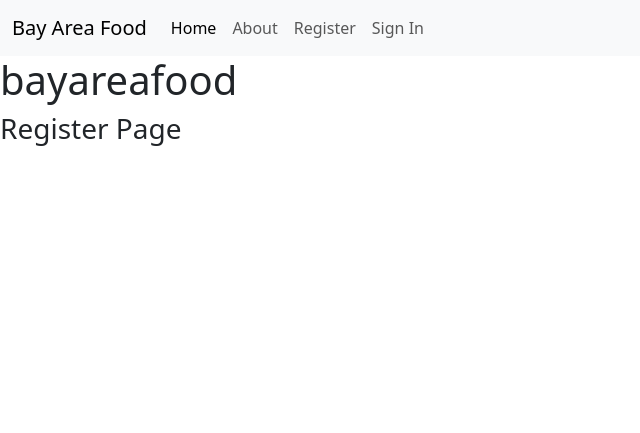
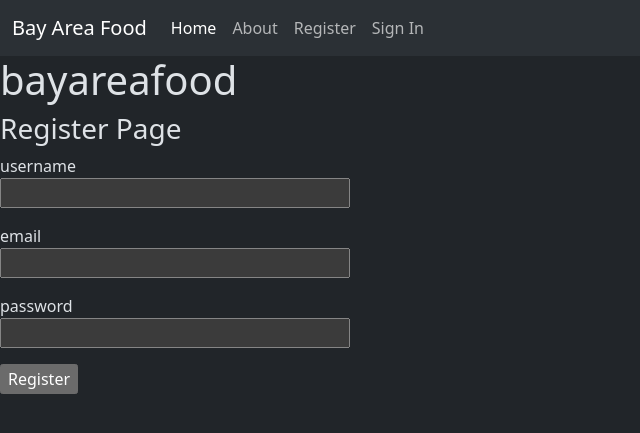
Before and after one commit to karinaquenta/w6d1_flask_landingpage, a Flask app: page /auth/register in a window 1280 px wide. Shown: the top 433 px of the page, without its empty margins (0-640 px from the left). Run offline with Flask 3, Linux system fonts and the light colour scheme.

Commit message:
added user form and database

```diff
--- a/app/__init__.py
+++ b/app/__init__.py
@@ -1,8 +1,16 @@
 from flask import Flask
+from config import Config
+from flask_sqlalchemy import SQLAlchemy
+from flask_migrate import Migrate
 
 app=Flask(__name__)
+app.config.from_object(Config)
+db = SQLAlchemy(app)
+migrate = Migrate(app,db)
 
 from app.blueprints.auth import bp as auth_bp
 app.register_blueprint(auth_bp)
 from app.blueprints.main import bp as main_bp
 app.register_blueprint(main_bp)
+
+from app import models
--- a/app/blueprints/auth/routes.py
+++ b/app/blueprints/auth/routes.py
@@ -1,11 +1,29 @@
-from flask import render_template
+from flask import render_template, flash, redirect, url_for
 
+from app.models import User
+from app import db
 from . import bp
+
+from app.forms import RegisterForm
 
 @bp.route('/signin')
 def signin():
     return render_template('signin.jinja')
 
-@bp.route('/register')
+@bp.route('/register', methods=['GET','POST'])
 def register():
-    return render_template('register.jinja')
+    form = RegisterForm()
+    if form.validate_on_submit():
+        username = form.username.data
+        user = User.query.filter_by(username=form.username.data).first()
+        email = User.query.filter_by(email=form.email.data).first()
+        if not email and not user:
+            u = User(username=form.username.data,email=form.email.data,password=form.password.data)
+            u.commit()
+            flash(f"{form.username.data} registered")
+            return redirect(url_for("main.home"))
+        if user:
+            flash(f'{form.username.data} already taken, try again')
+        else:
+            flash(f'{form.email.data} already taken, try again')
+    return render_template('register.jinja', form = form)
--- /dev/null
+++ b/app/forms.py
@@ -0,0 +1,9 @@
+from flask_wtf import FlaskForm
+from wtforms import StringField, PasswordField, SubmitField
+from wtforms.validators import DataRequired, Email
+
+class RegisterForm(FlaskForm):
+    username = StringField('username', validators=[DataRequired()])
+    email = StringField('email', validators=[DataRequired(), Email()])
+    password = PasswordField('password',validators=[DataRequired()])
+    submit = SubmitField('Register')
--- /dev/null
+++ b/app/static/main.css
@@ -0,0 +1,3 @@
+.err-msg{
+    color:red
+}
--- a/app/templates/base.jinja
+++ b/app/templates/base.jinja
@@ -1,41 +1,28 @@
 <!DOCTYPE html>
-<html lang="en">
+<html lang="en" data-bs-theme="dark">
 <head>
     <meta charset="UTF-8">
     <meta http-equiv="X-UA-Compatible" content="IE=edge">
     <meta name="viewport" content="width=device-width, initial-scale=1.0">
+    <link href="https://cdn.jsdelivr.net/npm/bootstrap@5.3.0-alpha3/dist/css/bootstrap.min.css" rel="stylesheet" integrity="sha384-KK94CHFLLe+nY2dmCWGMq91rCGa5gtU4mk92HdvYe+M/SXH301p5ILy+dN9+nJOZ" crossorigin="anonymous">
+    <link rel="stylesheet" href="{{ url_for('static', filename='main.css') }}">
     {% if title %}
     <title>{{ title }}</title>
     {% else %}
     <title>Bay Area Food</title>
     {% endif %}
-    <link href="https://cdn.jsdelivr.net/npm/bootstrap@5.3.0-alpha3/dist/css/bootstrap.min.css" rel="stylesheet" integrity="sha384-KK94CHFLLe+nY2dmCWGMq91rCGa5gtU4mk92HdvYe+M/SXH301p5ILy+dN9+nJOZ" crossorigin="anonymous">
 </head>
 <body>
-<nav class="navbar navbar-expand-lg bg-body-tertiary">
-  <div class="container-fluid">
-    <a class="navbar-brand" href="#">Bay Area Food</a>
-    <button class="navbar-toggler" type="button" data-bs-toggle="collapse" data-bs-target="#navbarNav" aria-controls="navbarNav" aria-expanded="false" aria-label="Toggle navigation">
-      <span class="navbar-toggler-icon"></span>
-    </button>
-    <div class="collapse navbar-collapse" id="navbarNav">
-      <ul class="navbar-nav">
-        <li class="nav-item">
-          <a class="nav-link active" aria-current="page" href="/">Home</a>
-        </li>
-        <li class="nav-item">
-          <a class="nav-link" href="/about">About</a>
-        </li>
-        <li class="nav-item">
-          <a class="nav-link" href="/auth/register">Register</a>
-        </li>
-          <li class="nav-item">
-          <a class="nav-link" href="/auth/signin">Sign In</a>
-        </li>
-      </ul>
-    </div>
-  </div>
-</nav>
+{% include "navbar.jinja" %}
+{% with messages = get_flashed_messages() %}
+{% if messages %}
+<ul>
+{% for message in messages %}
+<li>{{ message }}</li>
+{% endfor %}
+</ul>
+{% endif %}
+{% endwith %}
     <h1>bayareafood</h1>
     {% block content %}{% endblock %}
     <script src="https://cdn.jsdelivr.net/npm/bootstrap@5.3.0-alpha3/dist/js/bootstrap.bundle.min.js" integrity="sha384-ENjdO4Dr2bkBIFxQpeoTz1HIcje39Wm4jDKdf19U8gI4ddQ3GYNS7NTKfAdVQSZe" crossorigin="anonymous"></script>
--- /dev/null
+++ b/app/templates/navbar.jinja
@@ -0,0 +1,24 @@
+<nav class="navbar navbar-expand-lg bg-body-tertiary">
+  <div class="container-fluid">
+    <a class="navbar-brand" href="#">Bay Area Food</a>
+    <button class="navbar-toggler" type="button" data-bs-toggle="collapse" data-bs-target="#navbarNav" aria-controls="navbarNav" aria-expanded="false" aria-label="Toggle navigation">
+    <span class="navbar-toggler-icon"></span>
+    </button>
+    <div class="collapse navbar-collapse" id="navbarNav">
+      <ul class="navbar-nav">
+        <li class="nav-item">
+          <a class="nav-link active" aria-current="page" href="{{ url_for('main.home') }}">Home</a>
+        </li>
+        <li class="nav-item">
+          <a class="nav-link" href="{{ url_for('main.about') }}">About</a>
+        </li>
+        <li class="nav-item">
+          <a class="nav-link" href="{{ url_for('auth.register') }}">Register</a>
+        </li>
+          <li class="nav-item">
+          <a class="nav-link" href="{{ url_for('auth.signin') }}">Sign In</a>
+        </li>
+      </ul>
+    </div>
+  </div>
+</nav>
--- a/app/templates/register.jinja
+++ b/app/templates/register.jinja
@@ -1,5 +1,27 @@
 {% extends "base.jinja"%}
 
 {% block content %}
+<form action="" method="post">
     <h3>Register Page</h3>
+    {{ form.hidden_tag() }}
+    <p>
+        {{ form.username.label }}<br>
+        {{ form.username(size=32) }}
+    </p>
+    <p>
+        {{ form.email.label }}<br>
+        {{ form.email(size=32) }}
+        {% for error in form.email.errors %}
+        <span class="err-msg">{{ error }}</span>
+        {% endfor %}
+    </p>
+    <p>
+        {{ form.password.label }}<br>
+        {{ form.password(size=32) }}
+        {% for error in form.password.errors %}
+        <span class="err-msg">{{ error }}</span>
+        {% endfor %}
+    </p>
+    <p>{{ form.submit() }}</p>
+    </form>
 {% endblock content %}
--- /dev/null
+++ b/config.py
@@ -0,0 +1,5 @@
+import os
+
+class Config():
+    SECRET_KEY = os.environ.get('SECRET_KEY')
+    SQLALCHEMY_DATABASE_URI = os.environ.get('DATABASE_URL')
```
Also changed, not shown: app/models.py (added, +14 -0 lines), requirements.txt (+11 -0 lines), 1 other file.
